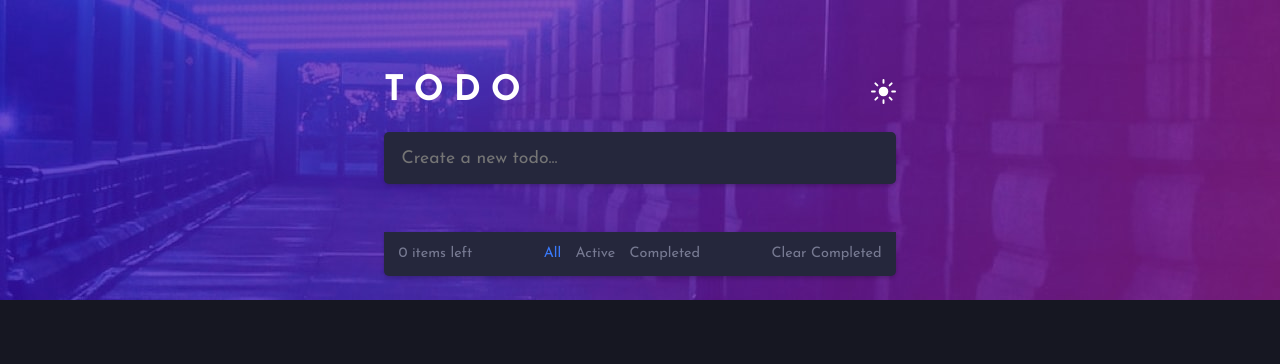
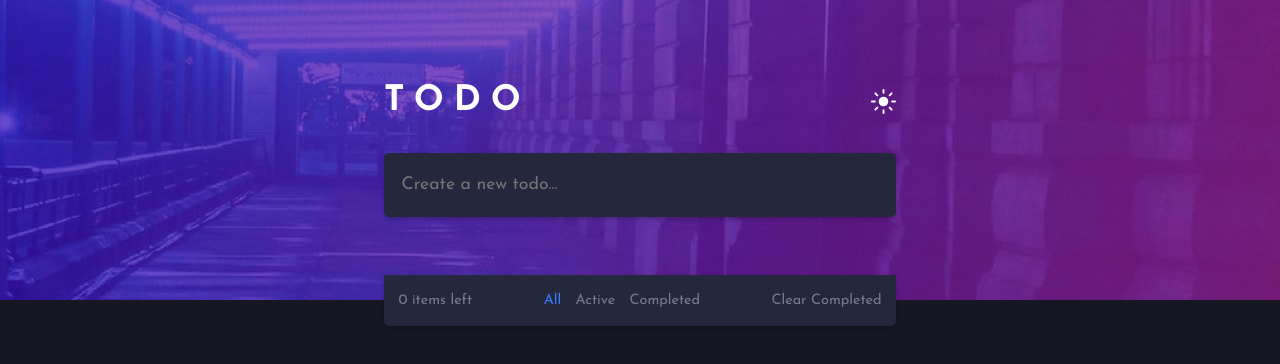
Before and after one commit to asadmoosvi/todo-list, a plain HTML site: page src/index.html in a window 1280 px wide. Drawn offline with nearby package versions, Linux system fonts and the light colour scheme; files that its build step writes are made by us from their sources; files whose address does not match are found by name.

Commit message:
Add default line height of 1.6

```diff
--- a/src/scss/style.scss
+++ b/src/scss/style.scss
@@ -2,6 +2,7 @@
 
 :root {
   --br: 5px;
+  --lh: 1.6;
 }
 
 html[data-theme="dark"] {
@@ -62,6 +63,7 @@ body {
   color: var(--clr-text);
   font-family: var(--ff);
   font-size: 1.1rem;
+  line-height: var(--lh);
 }
 
 html[data-theme="dark"] .bg-image {
@@ -114,6 +116,7 @@ html[data-theme="light"] .bg-image {
     border: none;
     font-size: inherit;
     border-radius: var(--br);
+    line-height: inherit;
   }
 
   &__body {
```
